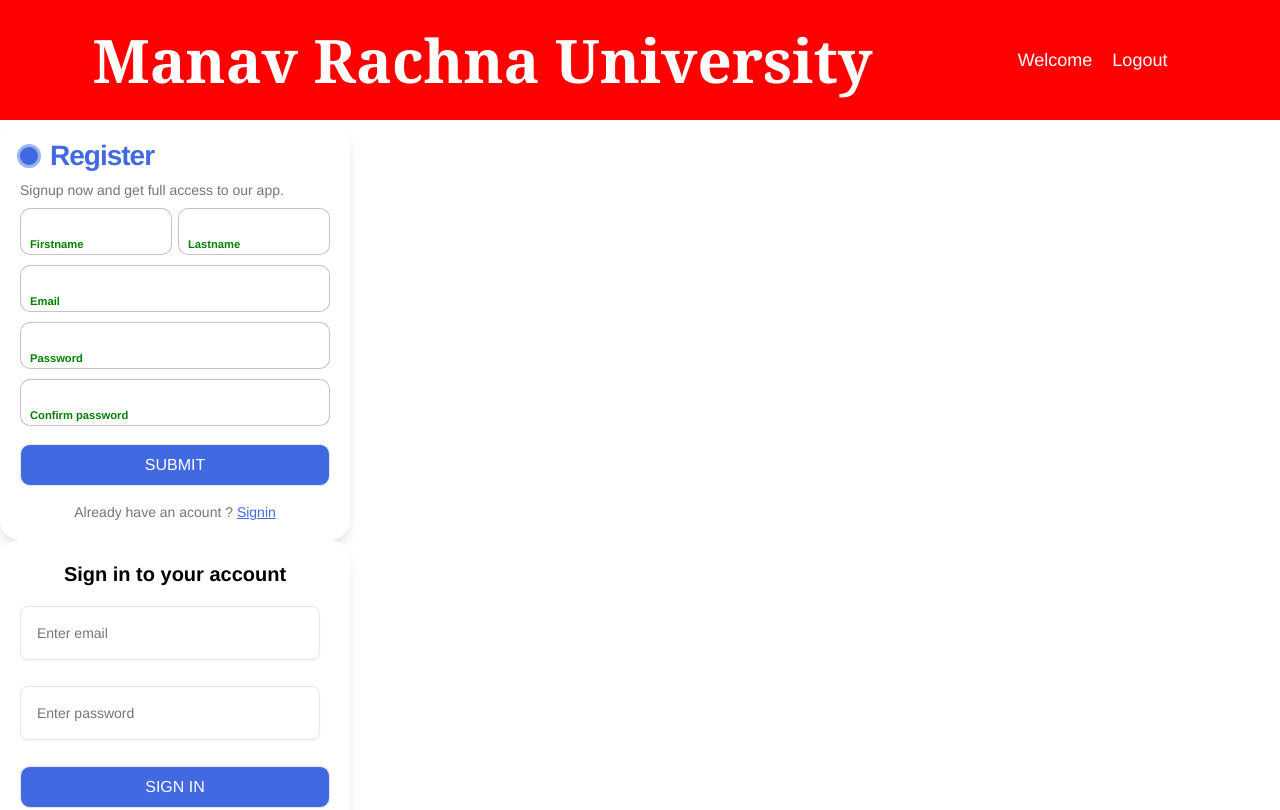
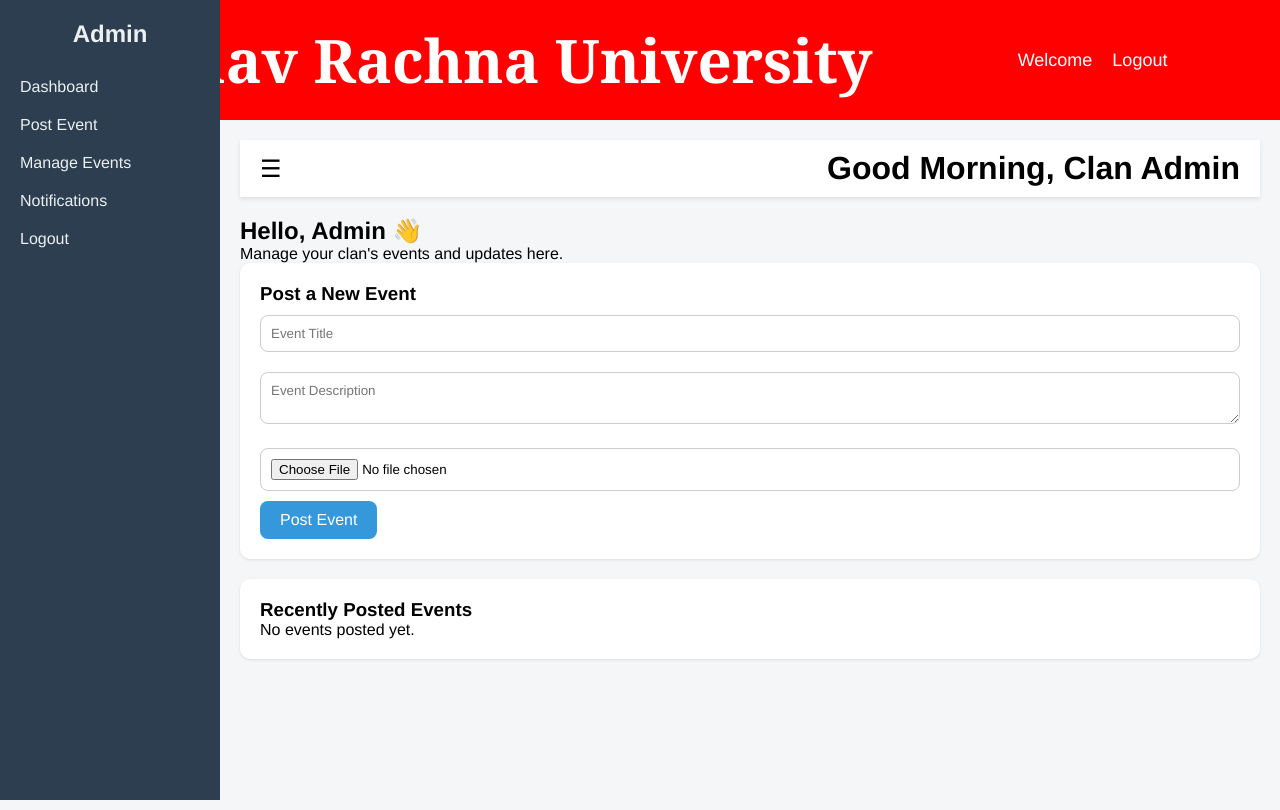
Before and after one commit to Aman-Sharma-Dev01/Clan-Event-Manager-0.1, a React (Vite) app in the folder Frontend/: page /dashboard in a window 1280 px wide. Shown: the top 810 px of the page. Built offline with nearby package versions, Linux system fonts and the light colour scheme.

Commit message:
dummy dashboard
Dummy Dashboard

```diff
--- a/Frontend/src/App.jsx
+++ b/Frontend/src/App.jsx
@@ -1,7 +1,7 @@
 import Navbar from './components/Navbar/Navbar.jsx'
 import Login from './components/login/login.jsx'
 import Register from './components/register/register.jsx'
-
+import Dashboard from './components/Dashboard/Dashboard.jsx'
 
 
 
@@ -10,6 +10,8 @@
     <div>
 
       <Navbar/>
+
+      <Dashboard/>
 
     <Register/>
 
--- /dev/null
+++ b/Frontend/src/components/Dashboard/Dashboard.css
@@ -0,0 +1,171 @@
+.dashboard-wrapper {
+  display: flex;
+  min-height: 100vh;
+  font-family: 'Segoe UI', sans-serif;
+  background-color: #f4f6f8;
+}
+
+.sidebar {
+  width: 220px;
+  background-color: #2c3e50;
+  color: #ecf0f1;
+  padding: 20px 0;
+  position: fixed;
+  height: 100vh;
+  overflow-y: auto;
+  transition: transform 0.3s ease-in-out;
+  z-index: 1000;
+  left: 0;
+  top: 0;
+}
+
+.sidebar.collapsed {
+  transform: translateX(-100%);
+}
+
+.sidebar h2 {
+  text-align: center;
+  margin-bottom: 20px;
+}
+
+.sidebar ul {
+  list-style: none;
+  padding: 0;
+}
+
+.sidebar ul li {
+  padding: 10px 20px;
+  cursor: pointer;
+  transition: background 0.3s;
+}
+
+.sidebar ul li:hover {
+  background-color: #34495e;
+}
+
+.main {
+  margin-left: 220px;
+  flex-grow: 1;
+  padding: 20px;
+  transition: margin-left 0.3s ease-in-out;
+}
+
+.main.full-width {
+  margin-left: 0;
+}
+
+.topbar {
+  display: flex;
+  justify-content: space-between;
+  align-items: center;
+  background-color: #fff;
+  padding: 10px 20px;
+  box-shadow: 0 2px 4px rgba(0,0,0,0.1);
+  margin-bottom: 20px;
+}
+
+.toggle-btn {
+  font-size: 1.5rem;
+  background: none;
+  border: none;
+  cursor: pointer;
+}
+
+.panel {
+  background-color: #fff;
+  padding: 20px;
+  margin-bottom: 20px;
+  border-radius: 10px;
+  box-shadow: 0 1px 3px rgba(0,0,0,0.1);
+}
+
+.welcome-text h2 {
+  margin-top: 0;
+}
+
+.event-form input[type="text"],
+.event-form textarea,
+.event-form input[type="file"] {
+  width: 100%;
+  padding: 10px;
+  margin: 10px 0;
+  border-radius: 8px;
+  border: 1px solid #ccc;
+}
+
+.event-form button {
+  padding: 10px 20px;
+  background-color: #3498db;
+  color: #fff;
+  border: none;
+  border-radius: 8px;
+  cursor: pointer;
+  font-size: 1rem;
+  transition: background-color 0.3s ease;
+}
+
+.event-form button:hover {
+  background-color: #2980b9;
+}
+
+.event-list {
+  list-style: none;
+  padding: 0;
+}
+
+.event-list li {
+  margin-bottom: 20px;
+  padding-bottom: 10px;
+  border-bottom: 1px solid #eee;
+}
+
+.event-actions {
+  margin-top: 10px;
+  display: flex;
+  gap: 10px;
+}
+
+.event-actions button {
+  padding: 6px 10px;
+  font-size: 0.9rem;
+  border: none;
+  border-radius: 6px;
+  cursor: pointer;
+  background-color: #e0e0e0;
+  transition: background-color 0.2s;
+}
+
+.event-actions button:hover {
+  background-color: #d1d1d1;
+}
+
+.preview-image,
+.event-thumbnail {
+  width: 100%;
+  max-width: 320px;
+  height: auto;
+  border-radius: 8px;
+  margin: 10px 0;
+  object-fit: cover;
+}
+
+@media (max-width: 768px) {
+  .main {
+    margin-left: 0;
+  }
+
+  .sidebar {
+    transform: translateX(-100%);
+    position: fixed;
+    top: 0;
+    left: 0;
+  }
+
+  .sidebar.collapsed {
+    transform: translateX(0);
+  }
+
+  .main.full-width {
+    margin-left: 0;
+  }
+}
--- /dev/null
+++ b/Frontend/src/components/Dashboard/Dashboard.jsx
@@ -0,0 +1,181 @@
+import React, { useEffect, useState } from 'react';
+import PropTypes from 'prop-types';
+import './Dashboard.css';
+
+const ClanAdminDashboard = ({ clanName }) => {
+  const [sidebarVisible, setSidebarVisible] = useState(true);
+  const [greeting, setGreeting] = useState('');
+  const [events, setEvents] = useState([]);
+  const [newEvent, setNewEvent] = useState({ title: '', description: '', image: null });
+  const [editingId, setEditingId] = useState(null);
+
+  useEffect(() => {
+    const hour = new Date().getHours();
+    let greet = 'Welcome';
+    if (hour < 12) greet = 'Good Morning';
+    else if (hour < 18) greet = 'Good Afternoon';
+    else greet = 'Good Evening';
+    setGreeting(`${greet}, Clan Admin`);
+  }, []);
+
+  const toggleSidebar = () => {
+    setSidebarVisible(!sidebarVisible);
+  };
+
+  const handleInputChange = (e) => {
+    const { name, value } = e.target;
+    setNewEvent({ ...newEvent, [name]: value });
+  };
+
+  const handleImageChange = (e) => {
+    const file = e.target.files[0];
+    if (file) {
+      const imageURL = URL.createObjectURL(file);
+      setNewEvent({ ...newEvent, image: imageURL });
+    }
+  };
+
+  const handleEventSubmit = (e) => {
+    e.preventDefault();
+    if (!newEvent.title || !newEvent.description) return;
+
+    if (editingId) {
+      const updated = events.map((event) =>
+        event.id === editingId ? { ...event, ...newEvent, edited: true } : event
+      );
+      setEvents(updated);
+      setEditingId(null);
+    } else {
+      setEvents([
+        ...events,
+        {
+          ...newEvent,
+          id: crypto.randomUUID(),
+          date: new Date().toLocaleString(),
+          edited: false,
+        },
+      ]);
+    }
+
+    setNewEvent({ title: '', description: '', image: null });
+  };
+
+  const handleEdit = (id) => {
+    const eventToEdit = events.find((event) => event.id === id);
+    if (!eventToEdit) return;
+    setNewEvent({
+      title: eventToEdit.title,
+      description: eventToEdit.description,
+      image: eventToEdit.image,
+    });
+    setEditingId(id);
+  };
+
+  const handleDelete = (id) => {
+    const updated = events.filter((event) => event.id !== id);
+    setEvents(updated);
+    if (editingId === id) {
+      setEditingId(null);
+      setNewEvent({ title: '', description: '', image: null });
+    }
+  };
+
+  return (
+    <div className="dashboard-wrapper">
+      <aside className={`sidebar ${!sidebarVisible ? 'collapsed' : ''}`}>
+        <h2>{clanName} Admin</h2>
+        <ul>
+          <li>Dashboard</li>
+          <li>Post Event</li>
+          <li>Manage Events</li>
+          <li>Notifications</li>
+          <li>Logout</li>
+        </ul>
+      </aside>
+
+      <main className={`main ${!sidebarVisible ? 'full-width' : ''}`}>
+        <header className="topbar">
+          <button onClick={toggleSidebar} className="toggle-btn">☰</button>
+          <h1>{greeting}</h1>
+        </header>
+
+        <section className="welcome-section">
+          <div className="welcome-text">
+            <h2>Hello, {clanName} Admin 👋</h2>
+            <p>Manage your clan's events and updates here.</p>
+          </div>
+        </section>
+
+        <section className="panel">
+          <h3>{editingId ? 'Edit Event' : 'Post a New Event'}</h3>
+          <form onSubmit={handleEventSubmit} className="event-form">
+            <input
+              type="text"
+              name="title"
+              placeholder="Event Title"
+              value={newEvent.title}
+              onChange={handleInputChange}
+              required
+            />
+            <textarea
+              name="description"
+              placeholder="Event Description"
+              value={newEvent.description}
+              onChange={handleInputChange}
+              required
+            />
+            <input
+              type="file"
+              accept="image/*"
+              onChange={handleImageChange}
+            />
+            {newEvent.image && (
+              <img
+                src={newEvent.image}
+                alt="Preview"
+                className="preview-image"
+              />
+            )}
+            <button type="submit">
+              {editingId ? 'Update Event' : 'Post Event'}
+            </button>
+          </form>
+        </section>
+
+        <section className="panel">
+          <h3>Recently Posted Events</h3>
+          {events.length === 0 ? (
+            <p>No events posted yet.</p>
+          ) : (
+            <ul className="event-list">
+              {events.map((event) => (
+                <li key={event.id}>
+                  {event.image && (
+                    <img
+                      src={event.image}
+                      alt="Event"
+                      className="event-thumbnail"
+                    />
+                  )}
+                  <strong>{event.title}</strong><br />
+                  <small>{event.date}{event.edited ? ' (edited)' : ''}</small>
+                  <p>{event.description}</p>
+                  <div className="event-actions">
+                    <button onClick={() => handleEdit(event.id)}>✏️ Edit</button>
+                    <button onClick={() => handleDelete(event.id)}>🗑️ Delete</button>
+                  </div>
+                </li>
+              ))}
+            </ul>
+          )}
+        </section>
+      </main>
+    </div>
+  );
+};
+
+ClanAdminDashboard.propTypes = {
+  clanName: PropTypes.string.isRequired,
+};
+
+export default ClanAdminDashboard;
--- /dev/null
+++ b/package.json
@@ -0,0 +1,5 @@
+{
+  "dependencies": {
+    "prop-types": "^15.8.1"
+  }
+}
```
Also changed, not shown: 1 other file (tests, documents, lock files or other folders).
